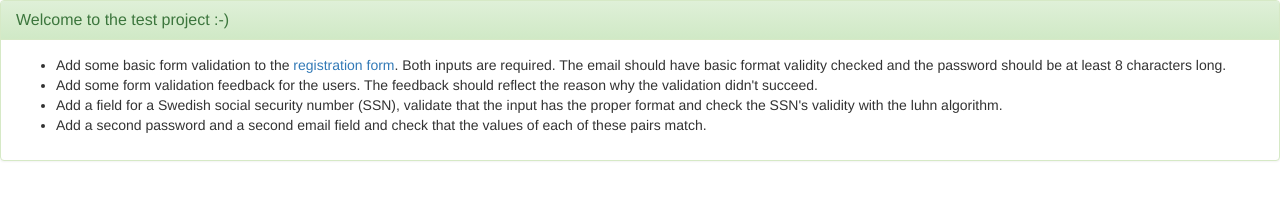
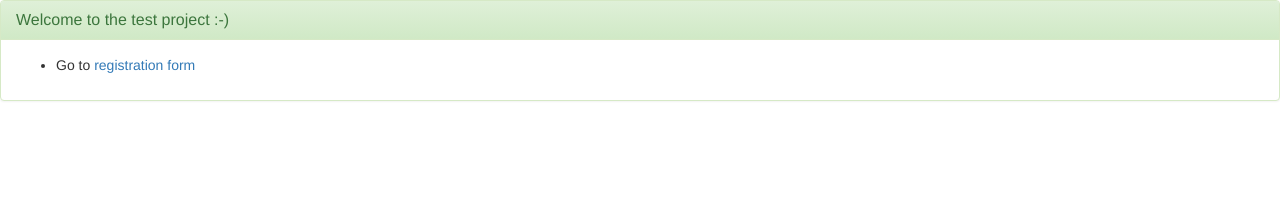
Before and after one commit to nishantssr/AngularTest, a website: page index.html in a window 1280 px wide. Drawn offline with Linux system fonts and the light colour scheme; some packages are replaced by stand-ins of ours.

Commit message:
Update Home.html

```diff
--- a/views/home.html
+++ b/views/home.html
@@ -4,10 +4,7 @@
 	</div>
 	<div class="panel-body">
 		<ul>
-			<li>Add some basic form validation to the <a href="#/register">registration form</a>. Both inputs are required. The email should have basic format validity checked and the password should be at least 8 characters long.</li>
-			<li>Add some form validation feedback for the users. The feedback should reflect the reason why the validation didn't succeed.</li>
-			<li>Add a field for a Swedish social security number (SSN), validate that the input has the proper format and check the SSN's validity with the luhn algorithm.</li>
-			<li>Add a second password and a second email field and check that the values of each of these pairs match.</li>
+			<li>Go to  <a href="#/register">registration form</a>
 		</ul>
 	</div>
 </div>
```
